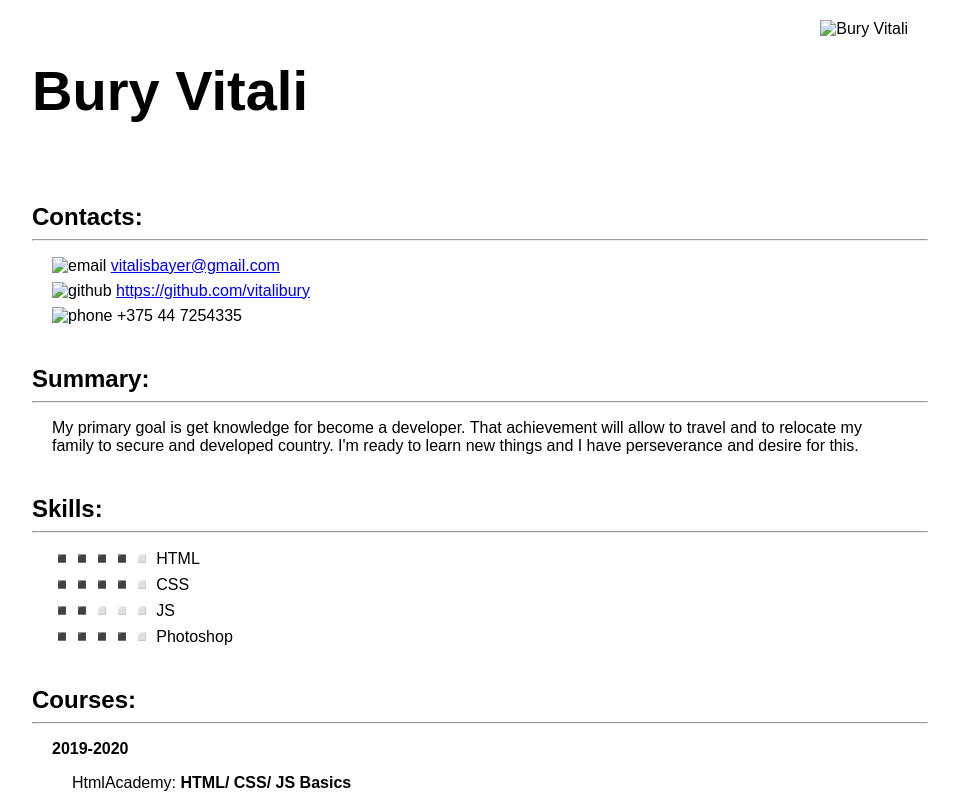
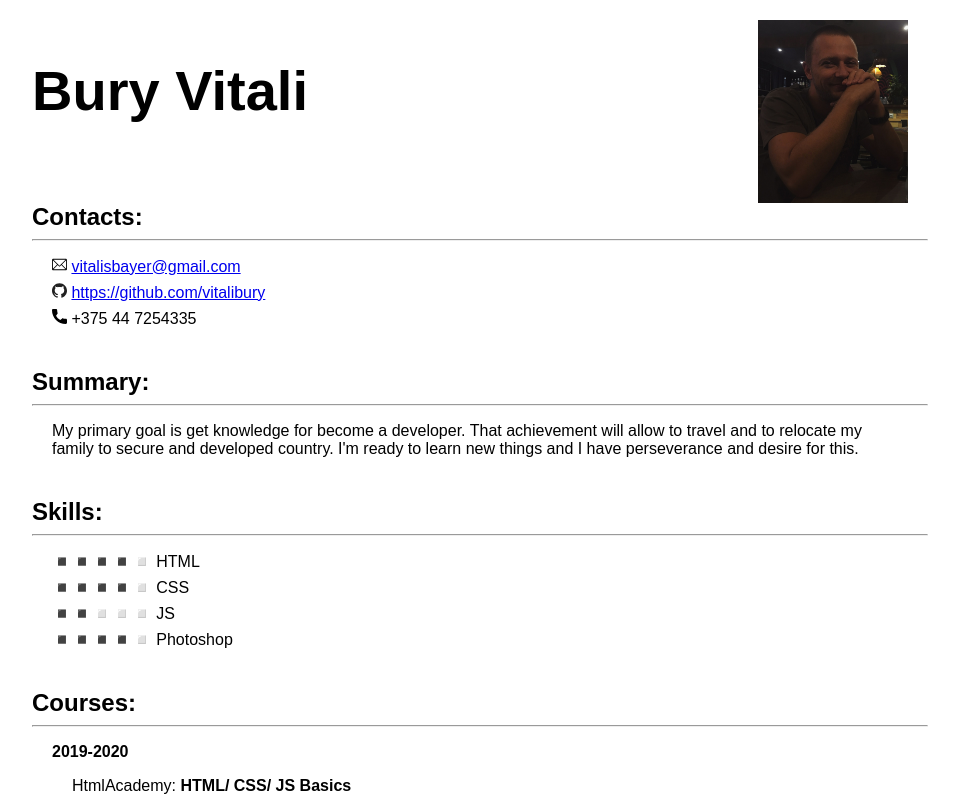
Before and after one commit to vitalibury/rsschool-cv, a plain HTML site: page index.html in a window 1280 px wide. Shown: the top 800 px of the page, without its empty margins (160-1119 px from the left). Drawn offline with Linux system fonts and the light colour scheme; the site is published under a folder, as on GitHub Pages, so addresses that start at the root find nothing.

Commit message:
fix: change images link path

```diff
--- a/index.html
+++ b/index.html
@@ -79,17 +79,23 @@
     <main class="content">
         <header>
             <h1>Bury Vitali</h1>
-            <div class="main_foto"><img src="/rsschool-cv/Bury Vitali.jpg" alt="Bury Vitali"></div>
+            <div class="main_foto"><img src="Bury Vitali.jpg" alt="Bury Vitali"></div>
         </header>
         <section class="contacts">
             <h2>Contacts:</h2>
             <hr>
             <ul class="list description">
-                <li><img src="/rsschool-cv/email.svg" alt="email" width="15px"> <a
-                        href="mailto:vitalisbayer@gmail.com">vitalisbayer@gmail.com</a></li>
-                <li><img src="/rsschool-cv/github.svg" alt="github" width="15px"> <a
-                        href="https://github.com/vitalibury" target="_blanc">https://github.com/vitalibury</a></li>
-                <li><img src="/rsschool-cv/phone.svg" alt="phone" width="15px"> +375 44 7254335</li>
+                <li>
+                    <img src="email.svg" alt="email" width="15px">
+                    <a href="mailto:vitalisbayer@gmail.com">vitalisbayer@gmail.com</a>
+                </li>
+                <li>
+                    <img src="github.svg" alt="github" width="15px">
+                    <a href="https://github.com/vitalibury" target="_blanc">https://github.com/vitalibury</a>
+                </li>
+                <li>
+                    <img src="phone.svg" alt="phone" width="15px"> +375 44 7254335
+                </li>
             </ul>
         </section>
         <section class="summary">
```
